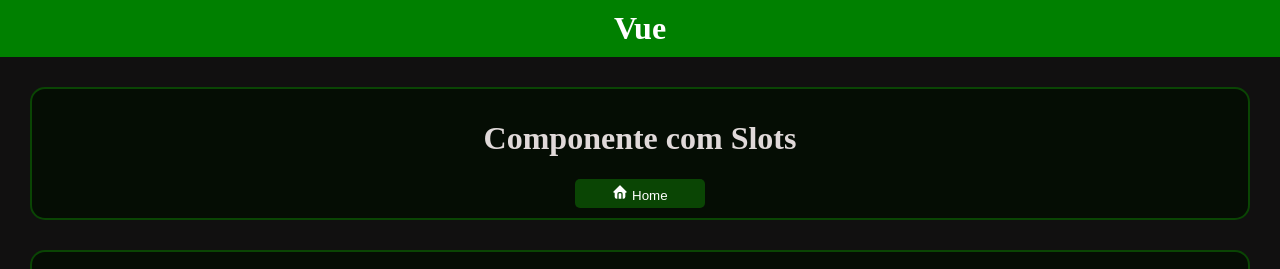
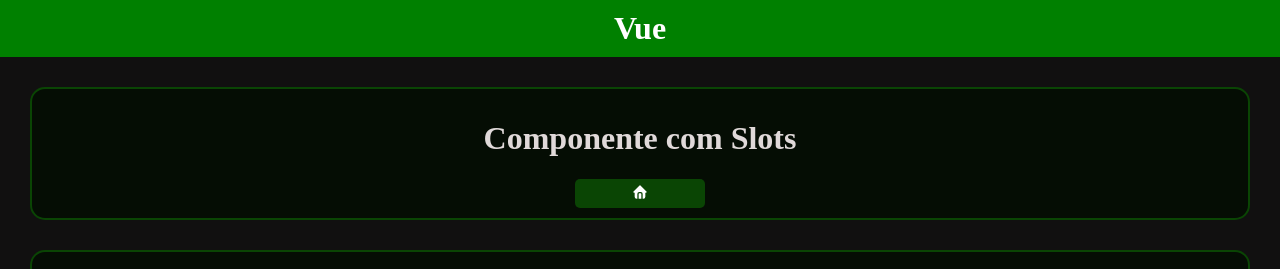
Before and after one commit to andrewschiozo/cod3r-masterclass-vuejs, a Vue app: page / in a window 1280 px wide. Shown: the top 269 px of the page. Built offline with nearby package versions, Linux system fonts and the light colour scheme.

Commit message:
feat: uso de slots nomeados

```diff
--- a/src/App.vue
+++ b/src/App.vue
@@ -28,8 +28,12 @@
     Vue
   </header>
   <Slots>
-    <svg  xmlns="http://www.w3.org/2000/svg"  width="16"  height="16"  viewBox="0 0 24 24"  fill="currentColor"  class="icon icon-tabler icons-tabler-filled icon-tabler-home"><path stroke="none" d="M0 0h24v24H0z" fill="none"/><path d="M12.707 2.293l9 9c.63 .63 .184 1.707 -.707 1.707h-1v6a3 3 0 0 1 -3 3h-1v-7a3 3 0 0 0 -2.824 -2.995l-.176 -.005h-2a3 3 0 0 0 -3 3v7h-1a3 3 0 0 1 -3 -3v-6h-1c-.89 0 -1.337 -1.077 -.707 -1.707l9 -9a1 1 0 0 1 1.414 0m.293 11.707a1 1 0 0 1 1 1v7h-4v-7a1 1 0 0 1 .883 -.993l.117 -.007z" /></svg>
-    Home
+    <template v-slot:icone>
+      <svg  xmlns="http://www.w3.org/2000/svg"  width="16"  height="16"  viewBox="0 0 24 24"  fill="currentColor"  class="icon icon-tabler icons-tabler-filled icon-tabler-home"><path stroke="none" d="M0 0h24v24H0z" fill="none"/><path d="M12.707 2.293l9 9c.63 .63 .184 1.707 -.707 1.707h-1v6a3 3 0 0 1 -3 3h-1v-7a3 3 0 0 0 -2.824 -2.995l-.176 -.005h-2a3 3 0 0 0 -3 3v7h-1a3 3 0 0 1 -3 -3v-6h-1c-.89 0 -1.337 -1.077 -.707 -1.707l9 -9a1 1 0 0 1 1.414 0m.293 11.707a1 1 0 0 1 1 1v7h-4v-7a1 1 0 0 1 .883 -.993l.117 -.007z" /></svg>
+    </template>
+    <template v-slot:texto>
+      Home
+    </template>
   </Slots>
   <RenderizacaoListas nome="Vicente" :cachorros="cachorrosDoVicente" />
   <RenderizacaoCondicional nome="João" :qtdCachorros="1"/>
--- a/src/components/Slots.vue
+++ b/src/components/Slots.vue
@@ -2,7 +2,7 @@
     <div class="componente">
         <h1>Componente com Slots</h1>
         <button>
-            <slot></slot>
+            <slot name="icone" /> <slot name="texo" />
         </button>
     </div>
 </template>
```
